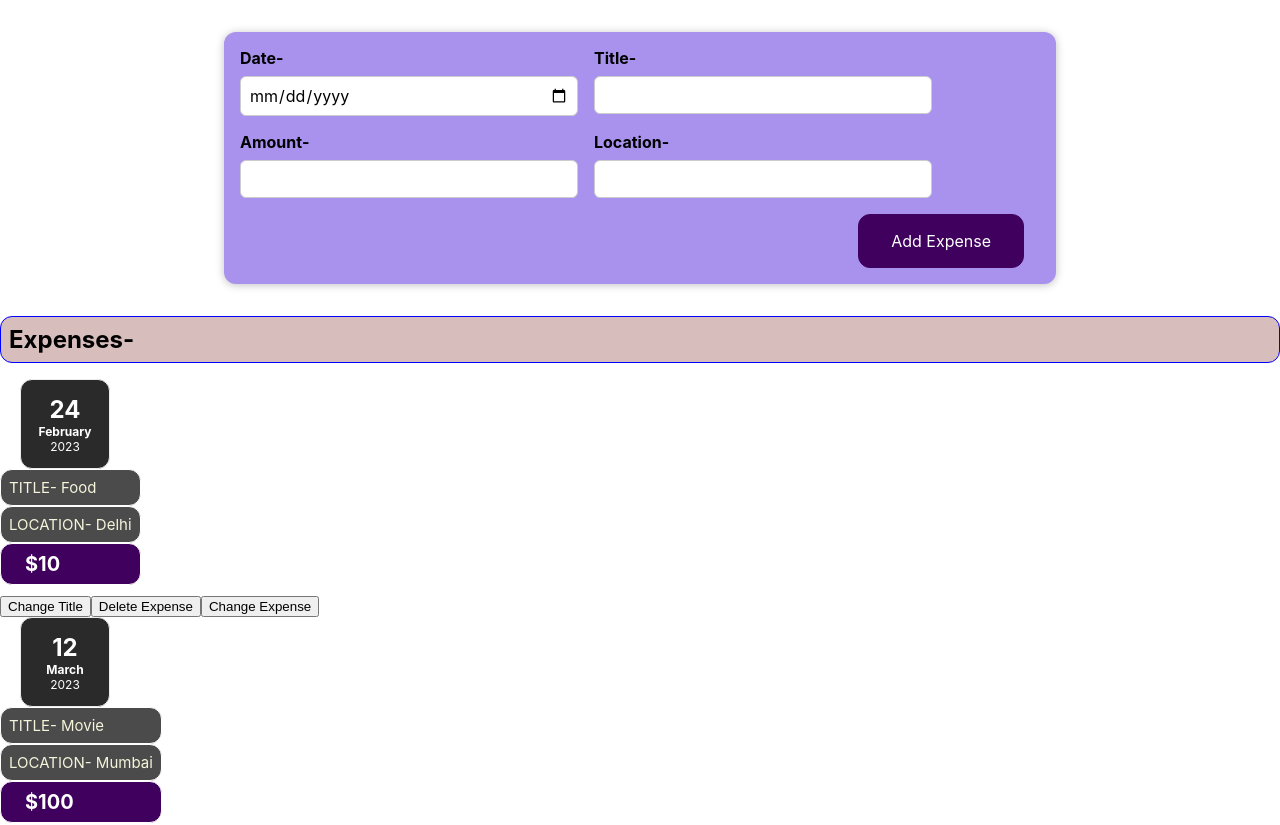
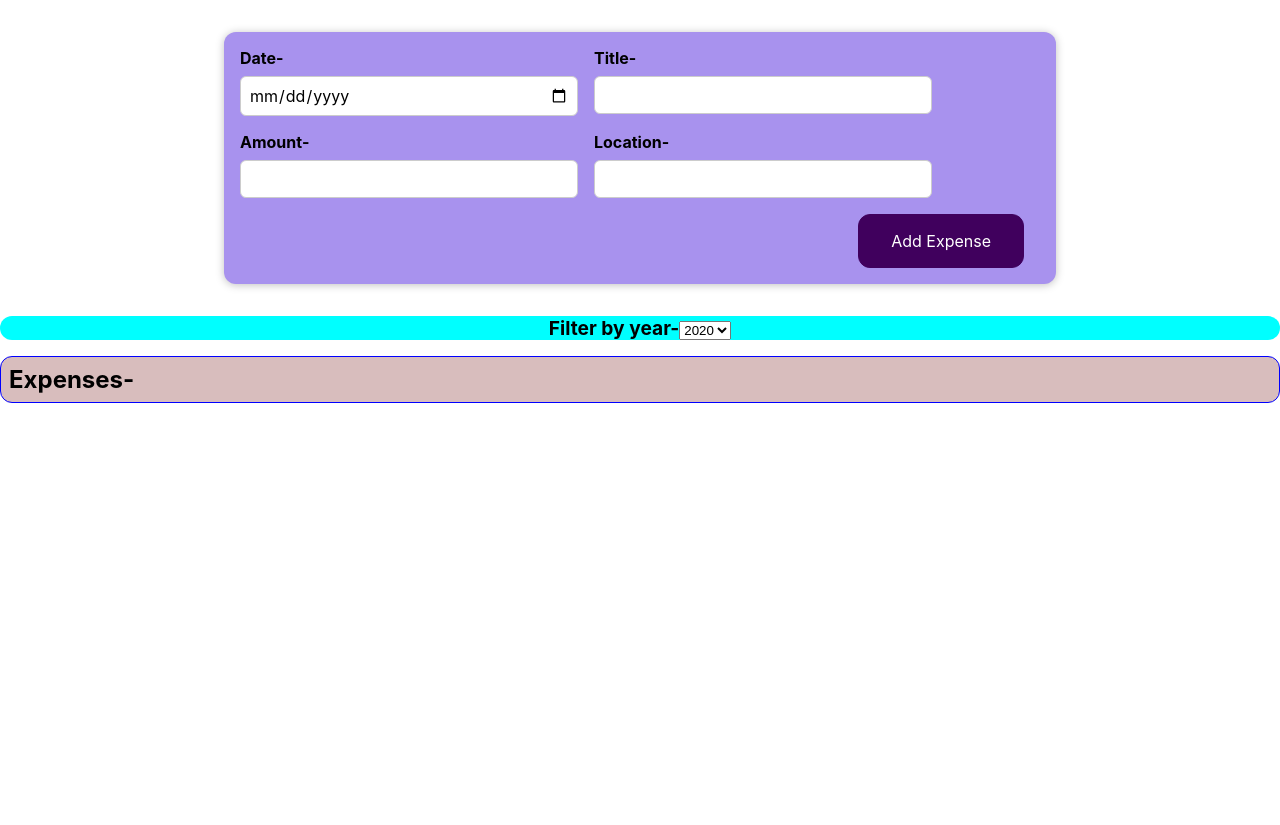
Before and after one commit to aknair95/React-expense-tracker, a React (Create React App) app: page / in a window 1280 px wide. Shown: the top 825 px of the page. After the commit the page ends 800 px from the top, so only its background shows below. Built offline with nearby package versions, Linux system fonts and the light colour scheme.

Commit message:
expense filter by year component added

```diff
--- a/src/App.js
+++ b/src/App.js
@@ -3,8 +3,10 @@ import { useState } from "react";
 import ExpenseItem from "./components/Expense/ExpenseItem";
 import './components/Expense/ExpenseItem.css';
 import NewExpense from "./components/ExpenseForm/NewExpense";
+import ExpenseFilter from "./components/filter/ExpenseFilter";
 
 const App=() => {
+
   const expenses=[
     {
       date: new Date(2023,1,24),
@@ -27,21 +29,30 @@ const App=() => {
   ];
 
   const [expense,updateExpense]= useState(expenses);
+
   const onAddExpenseHandler=(newExpense) =>{
-    const addedExpense=[...expense,{date:newExpense.date,title:newExpense.title,amount:newExpense.amount,location:newExpense.location}];
-    updateExpense(addedExpense);
-    console.log(addedExpense)
+    updateExpense((prevExpense) =>{
+      return [{date:newExpense.date,title:newExpense.title,amount:newExpense.amount,location:newExpense.location},...prevExpense];
+    });
+  }
+
+  const [filterYear,setFilterYear]= useState("2020");
+
+  const filterChangeHandler=(selectedFilter) =>{
+    setFilterYear(selectedFilter);
   }
 
   return (
     <div className="App">
       <header className="App-header">
       <NewExpense onAddExpense={onAddExpenseHandler}/>
+      <ExpenseFilter selectedYear={filterYear} onExpenseFilterChange={filterChangeHandler}/>
       <h2 className='expense-item h2'>Expenses-</h2>
         <div>
          {
-         expense.map((item,i) => (
-          <ExpenseItem key={i} title={item.title} amount={item.amount} location={item.location} date={item.date}/>
+           expense.filter((element)=> element.date.getFullYear().toString().includes(filterYear)                                    //filterering expenses by year as per user input
+           ).map((item) => (
+          <ExpenseItem key={Math.random()} title={item.title} amount={item.amount} location={item.location} date={item.date}/>      //iterating expense array
          ))
          }
         </div>
--- a/src/components/ExpenseForm/ExpenseForm.js
+++ b/src/components/ExpenseForm/ExpenseForm.js
@@ -44,7 +44,7 @@ let ExpenseForm=(props) =>{
             <div className="new-expense__controls">
                 <div className="new-expense__control">
                     <label>Date-</label>
-                    <input type="date" value={enteredDate} onChange={addDate}/>
+                    <input type="date" value={enteredDate} onChange={addDate} min="2020-01-01" max="2023-04-30"/>
                 </div>
                 <div className="new-expense__control">
                     <label>Title-</label>
--- /dev/null
+++ b/src/components/filter/ExpenseFilter.css
@@ -0,0 +1,7 @@
+.filter-control{
+    background-color: aqua;
+    font-size: 120%;
+    font-weight: bold;
+    border-radius: 12px;
+    text-align: center;
+}
--- /dev/null
+++ b/src/components/filter/ExpenseFilter.js
@@ -0,0 +1,21 @@
+import "./ExpenseFilter.css";
+
+const ExpenseFilter=(props) =>{
+
+    const dropDownChangeHandler=(e) =>{
+      props.onExpenseFilterChange(e.target.value);
+    }
+    return(
+        <div className="filter-control">
+            <label>Filter by year-</label>
+            <select value={props.selectedYear} onChange={dropDownChangeHandler}>
+                <option value="2020">2020</option>
+                <option value="2021">2021</option>
+                <option value="2022">2022</option>
+                <option value="2023">2023</option>
+            </select>
+        </div>
+    )
+}
+
+export default ExpenseFilter;
```
